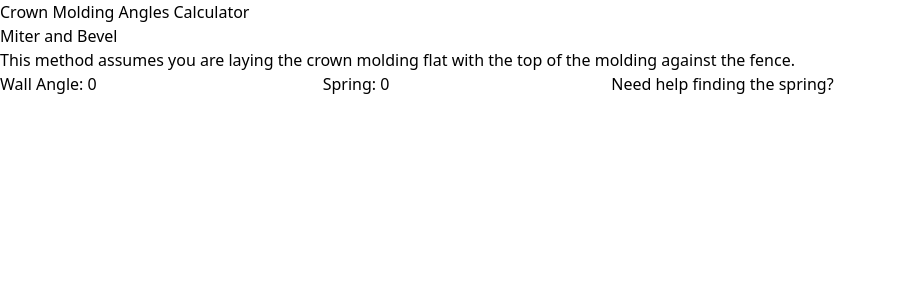
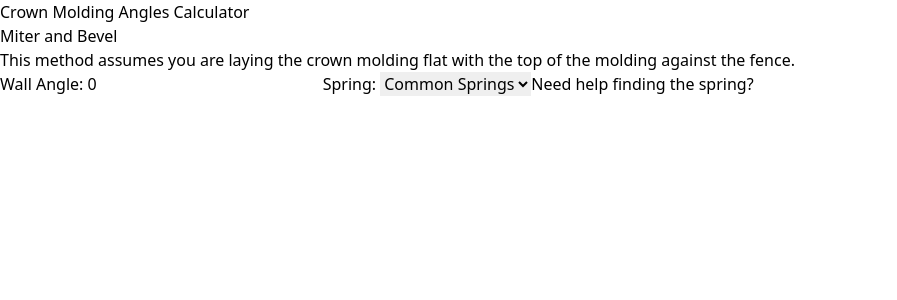
Before and after one commit to waseber/crown-calc, a Nuxt app: page / in a window 1280 px wide. Shown: the top 300 px of the page, without its empty margins (0-897 px from the left). Built offline with nearby package versions, Linux system fonts and the light colour scheme.

Commit message:
adds select menu for common springs

```diff
--- a/components/MiterBevelCalculator.vue
+++ b/components/MiterBevelCalculator.vue
@@ -1,15 +1,56 @@
 <script setup lang="ts">
-import { defineEmits } from "vue";
+import { defineEmits, watch } from "vue";
 
 // Miter and Bevel
 //// vars
+enum springOptionsValue {
+  DEFAULT = 0,
+  FIRST = 38,
+  SECOND = 45,
+  CUSTOM = 1,
+}
+
+enum springOptionsText {
+  DEFAULT = "Common Springs",
+  FIRST = "38/52",
+  SECOND = "45/45",
+  CUSTOM = "Custom",
+}
+
+const springOptions = reactive([
+  {
+    text: springOptionsText.DEFAULT,
+    value: springOptionsValue.DEFAULT,
+  },
+  {
+    text: springOptionsText.FIRST,
+    value: springOptionsValue.FIRST,
+  },
+  {
+    text: springOptionsText.SECOND,
+    value: springOptionsValue.SECOND,
+  },
+  {
+    text: springOptionsText.CUSTOM,
+    value: springOptionsValue.CUSTOM,
+  },
+]);
+
 const wall = ref(0);
 const spring = ref(0);
+const showSpringText = ref(false);
 let miterOutput = ref(null);
 let bevelOutput = ref(null);
 
 // Computed
 const showResults = computed(() => wall.value > 0 && spring.value > 0);
+
+// watch spring options
+watch(spring, (currentVal, oldVal) => {
+  if (currentVal === 1) {
+    showSpringText.value = true;
+  }
+});
 
 // methods
 function miterAndBevelCalculator() {
@@ -51,7 +92,17 @@ const emitToggle = defineEmits(["toggleSpring"]);
 
     <label for="spring">
       Spring:
+      <select v-model="spring">
+        <option
+          v-for="(option, idx) in springOptions"
+          :value="option.value"
+          :key="idx"
+        >
+          {{ option.text }}
+        </option>
+      </select>
       <input
+        v-show="showSpringText"
         type="text"
         name="spring"
         id="spring"
```
